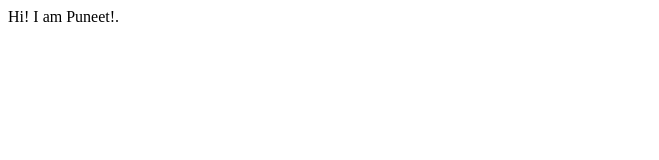
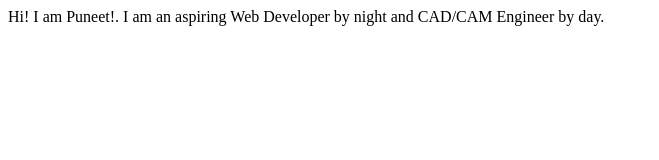
Before and after one commit to PuneetP16/Portfolio, a plain HTML site: page index.html in a window 1280 px wide. Shown: the whole page, without its empty margins (0-659 px from the left). Drawn offline with Linux system fonts and the light colour scheme.

Commit message:
docs: updated index
Added more information about me.

```diff
--- a/index.html
+++ b/index.html
@@ -8,5 +8,6 @@
 </head>
 <body>
     Hi! I am Puneet!.
+    I am an aspiring Web Developer by night and CAD/CAM Engineer by day.
 </body>
 </html>
```
